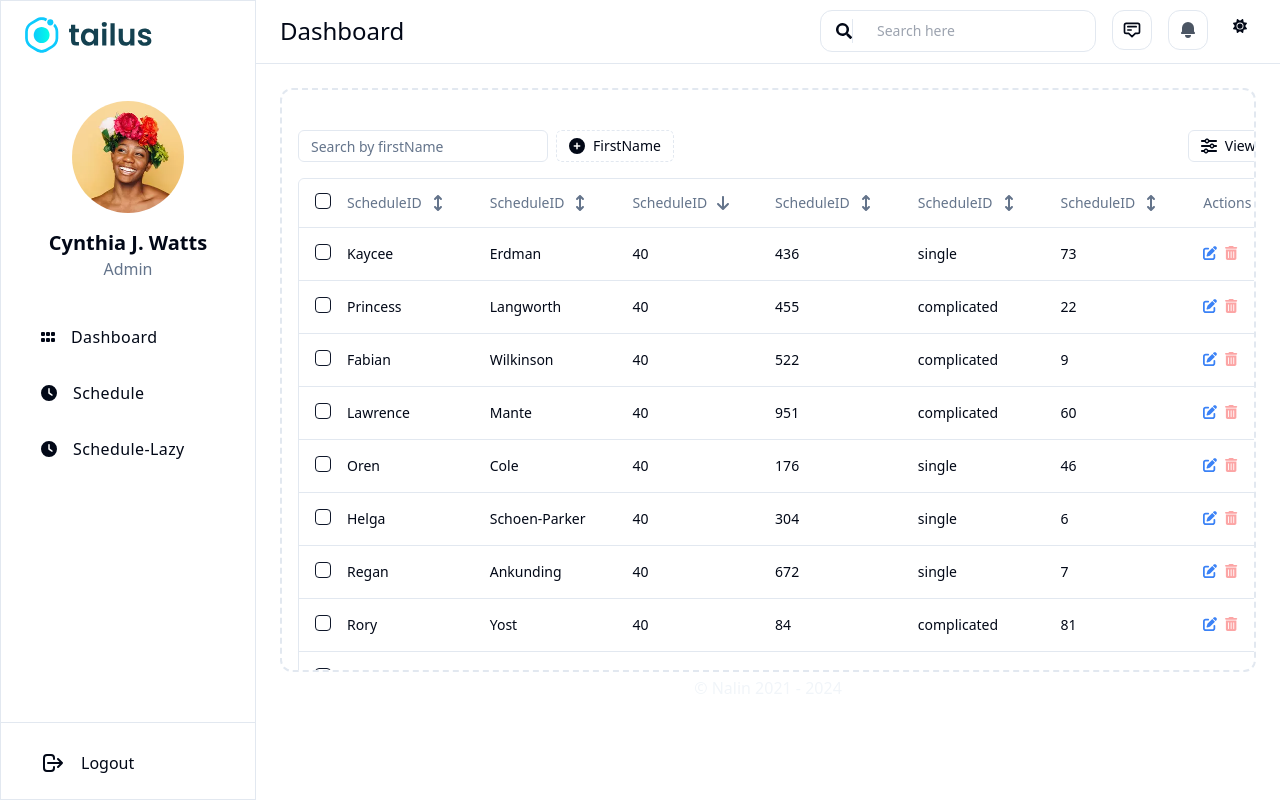
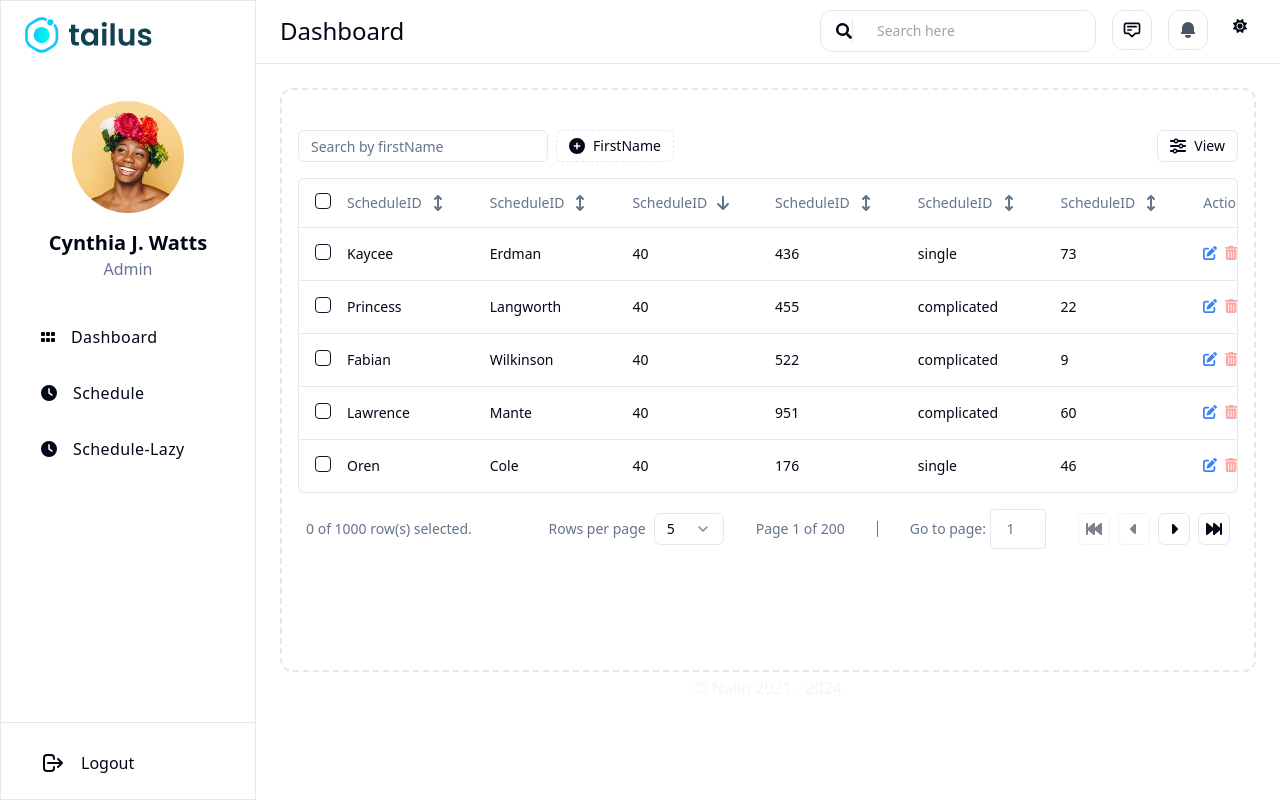
Before and after one commit to Nikhil12894/react-tailwind, a React (Vite) app: page /schedule_lazy in a window 1280 px wide. Built offline with nearby package versions, Linux system fonts and the light colour scheme.

Commit message:
code refactoring and cleaning

```diff
--- a/src/app/schedule_lazy/data-table-lazy.tsx
+++ b/src/app/schedule_lazy/data-table-lazy.tsx
@@ -42,10 +42,10 @@ export function TableLazy<TData>({
   filterData,
 }: TableLazyProps<TData>) {
   return (
-    <div className="space-y-4">
+    <div className="space-y-4 w-full">
       <div className="h-2" />
       <DataTableToolbar table={table} filterData={filterData} />
-      <div className="rounded-md border">
+      <div className="rounded-md border w-full">
         <Table>
           <TableHeader>
             {table.getHeaderGroups().map((headerGroup) => (
@@ -110,9 +110,7 @@ export function TableLazy<TData>({
           )}
         </Table>
       </div>
-      <div className="grid justify-items-stretch ">
-        <DataTablePagination table={table} />
-      </div>
+      <DataTablePagination table={table} />
     </div>
   );
 }
--- a/src/app/schedule_lazy/data-table-pagination.tsx
+++ b/src/app/schedule_lazy/data-table-pagination.tsx
@@ -33,12 +33,12 @@ export function DataTablePagination<TData>({
     );
   }, [table.getState().rowSelection]);
   return (
-    <div className="flex items-center justify-between px-2 justify-self-end">
+    <div className="flex items-center justify-between px-2 ">
+      <div className="text-sm text-muted-foreground hidden lg:flex">
+        {selectedRowCount} of {table.getRowCount()} row(s) selected.
+      </div>
       <div className="flex items-center space-x-6 lg:space-x-8">
-        <div className="flex text-sm text-muted-foreground">
-          {selectedRowCount} of {table.getRowCount()} row(s) selected.
-        </div>
-        <div className="flex items-center space-x-2">
+        <div className="items-center space-x-2 hidden lg:flex">
           <p className="flex-1 text-sm text-muted-foreground">Rows per page</p>
           <Select
             value={`${table.getState().pagination.pageSize}`}
@@ -50,7 +50,7 @@ export function DataTablePagination<TData>({
               <SelectValue placeholder={table.getState().pagination.pageSize} />
             </SelectTrigger>
             <SelectContent side="top" className="w-[70px]">
-              {[10, 20, 30, 40, 50].map((pageSize) => (
+              {[5, 10, 20, 30, 40, 50].map((pageSize) => (
                 <SelectItem key={pageSize} value={`${pageSize}`}>
                   {pageSize}
                 </SelectItem>
--- a/src/app/schedule_lazy/schdule-lazy.tsx
+++ b/src/app/schedule_lazy/schdule-lazy.tsx
@@ -5,7 +5,7 @@ import {
 } from "@tanstack/react-table";
 import { TableLazy, useSorting } from "./data-table-lazy";
 import { Person } from "./fetchData";
-import React from "react";
+import React, { useEffect } from "react";
 import { ColumnDefFun } from "@/components/ui/data-table-client/data-table-column-def";
 import { personTableColumns, useLazyTable } from "./table-config-data";
 import { usePersonQuery } from "@/service/queries";
@@ -13,7 +13,7 @@ import { usePersonQuery } from "@/service/queries";
 const ScheduleLazy = () => {
   const [pagination, setPagination] = React.useState<PaginationState>({
     pageIndex: 0,
-    pageSize: 10,
+    pageSize: 5,
   });
   const { sorting, onSortingChange, field, order } = useSorting("age", "DESC");
   const [rowSelection, setRowSelection] = React.useState({});
@@ -48,9 +48,8 @@ const ScheduleLazy = () => {
     setColumnFilters,
     idKey: "id",
   });
-
   return (
-    <div className="p-4">
+    <div className="p-4 w-full text-sm">
       <TableLazy
         table={table}
         isFetching={dataQuery.isFetching}
```
